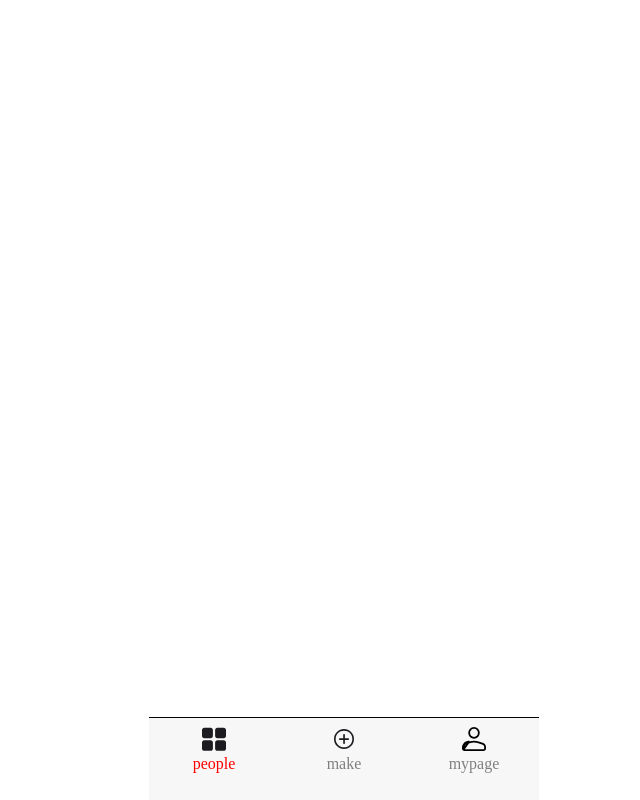
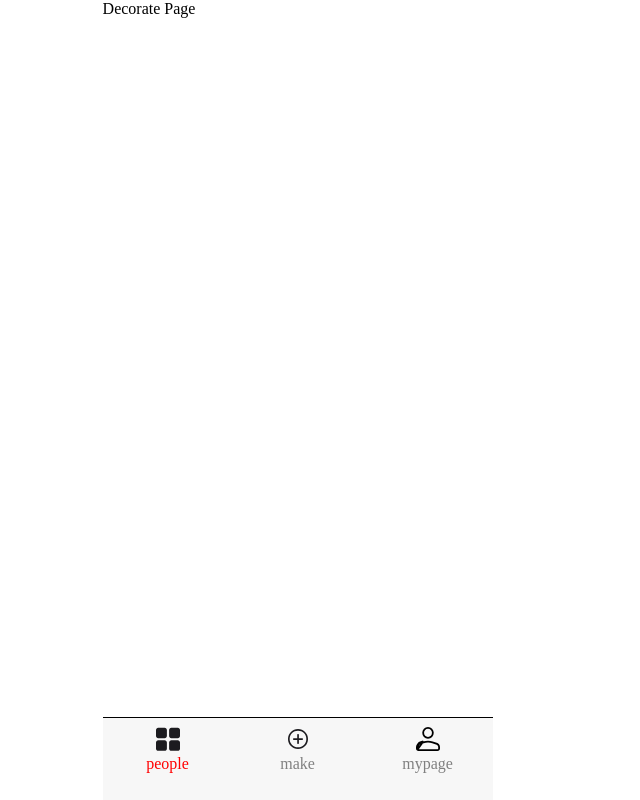
Before and after one commit to anonymousRecords/kimchi-client, a React (Vite) app: page /decorate in a window 1280 px wide. Before the commit this address had no page. Shown: the whole page, without its empty margins (491-1131 px from the left). Built offline with nearby package versions, Linux system fonts and the light colour scheme.

Commit message:
feat : Create DecoratePage

```diff
--- a/src/App.jsx
+++ b/src/App.jsx
@@ -1,10 +1,11 @@
-import { BrowserRouter, Routes, Router, Route } from "react-router-dom";
+import { BrowserRouter, Routes, Route } from "react-router-dom";
 
 import OnboardingPage from "./pages/OnboardingPage";
 import PeoplePage from "./pages/PeoplePage";
 import MakePage from "./pages/MakePage";
 import MyPage from "./pages/MyPage";
 import BottomNav from "./components/BottomNav";
+import DecoratePage from "./pages/DecoratePage";
 
 const App = () => {
   return (
@@ -15,6 +16,7 @@ const App = () => {
           <Route path="people" element={<PeoplePage/>}/>
           <Route path="make" element={<MakePage/>}/>
           <Route path="my" element={<MyPage/>}/>
+          <Route path="decorate" element={<DecoratePage/>}/>
         </Routes>
         <BottomNav/>
       </BrowserRouter>
--- /dev/null
+++ b/src/pages/DecoratePage.jsx
@@ -0,0 +1,9 @@
+const DecoratePage = () => {
+    return (
+        <>
+            <div>Decorate Page</div>
+        </>
+    )
+};
+
+export default DecoratePage;
```
